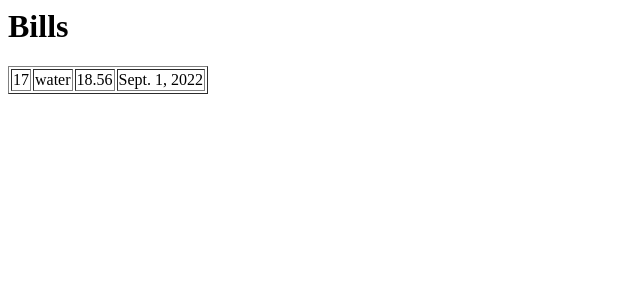
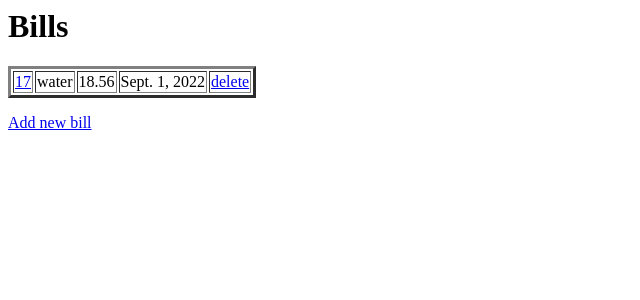
Before and after one commit to DeFariaJ/easySave, a Django app: page /bills/ in a window 1280 px wide. Shown: the top 300 px of the page, without its empty margins (0-640 px from the left). Run offline with Django 4.2, Linux system fonts and the light colour scheme; data comes from the database, SQL or seed files in the repository; both versions use the stored data as it was after the commit.

Commit message:
CRUD GUI working on both users and bills

```diff
--- a/bills/templates/index_bills.html
+++ b/bills/templates/index_bills.html
@@ -1,12 +1,17 @@
 <h1>Bills</h1>
 
-<table border="1">
+<table border="3">
   {% for x in mybills %}
   <tr>
-    <td>{{ x.id }}</td>
+    <td><a href="update/{{ x.id }}">{{ x.id }}</a></td>
     <td>{{ x.fixed_bills }}</td>
     <td>{{ x.fixed_bills_amount }}</td>
     <td>{{ x.pay_date }}</td>
+    <td><a href="delete/{{ x.id }}">delete</a></td>
   </tr>
   {% endfor %}
 </table>
+
+<p>
+  <a href="add/">Add new bill</a>
+</p>
--- a/bills/templates/test_forms.html
+++ b/bills/templates/test_forms.html
@@ -2,7 +2,7 @@
 
 <h1>Bills Page</h1>
 
-<form method="post" , action="addbill">
+<form method="post" , action="addbill/">
   {% csrf_token %} {{form.as_p}}
 
   <button type="submit" , name="save">Create new bill</button>
--- a/bills/urls.py
+++ b/bills/urls.py
@@ -3,8 +3,13 @@ from . import views
 
 urlpatterns = [
     path("", views.index, name="index_bills"),
-    path("add", views.add, name="add"),
-    path("add/addbill", views.addbill, name="addbills"),
+    path("add/", views.add, name="add"),
+    path("add/addbill/", views.addbill, name="addbill"),
+    path("delete/<int:id>", views.deletebill, name="deletebill"),
+    path("update/<int:id>", views.updatebill, name="updatebill"),
+    path("update/updaterecordbill/<int:id>",
+         views.updatebillrecord, name="updatebillrecord"),
+
 
 
 ]
--- a/bills/views.py
+++ b/bills/views.py
@@ -27,9 +27,38 @@ def add(request):
 
 
 def addbill(request):
-    x = request.POST["bill"]
-    y = request.POST["amount"]
-    z = request.POST["date"]
+    x = request.POST["fixed_bills"]
+    y = request.POST["fixed_bills_amount"]
+    z = request.POST["pay_date"]
     bill = Bills(fixed_bills=x, fixed_bills_amount=y, pay_date=z)
     bill.save()
-    return HttpResponseRedirect(reverse, ("index_bills.html"))
+    return HttpResponseRedirect(reverse("index_bills"))
+
+
+def deletebill(request, id):
+    bill = Bills.objects.get(id=id)
+    bill.delete()
+    return HttpResponseRedirect(reverse("index_bills"))
+
+
+def updatebill(request, id):
+    form = PayDay()
+    mybill = Bills.objects.get(id=id)
+    context = {
+        "mybill": mybill,
+        "form": form,
+    }
+    return render(request, "update_bills.html", context)
+
+
+def updatebillrecord(request, id):
+    billrecord = request.POST["fixed_bills"]
+    bill_amount = request.POST["fixed_bills_amount"]
+    pay_date = request.POST["pay_date"]
+
+    bill = Bills.objects.get(id=id)
+    bill.fixed_bills = billrecord
+    bill.fixed_bills_amount = bill_amount
+    bill.pay_date = pay_date
+    bill.save()
+    return HttpResponseRedirect(reverse("index_bills"))
```
Also changed, not shown: bills/templates/update_bills.html (added, +7 -0 lines), bills/templates/add_bills.html (added), db.sqlite3.
